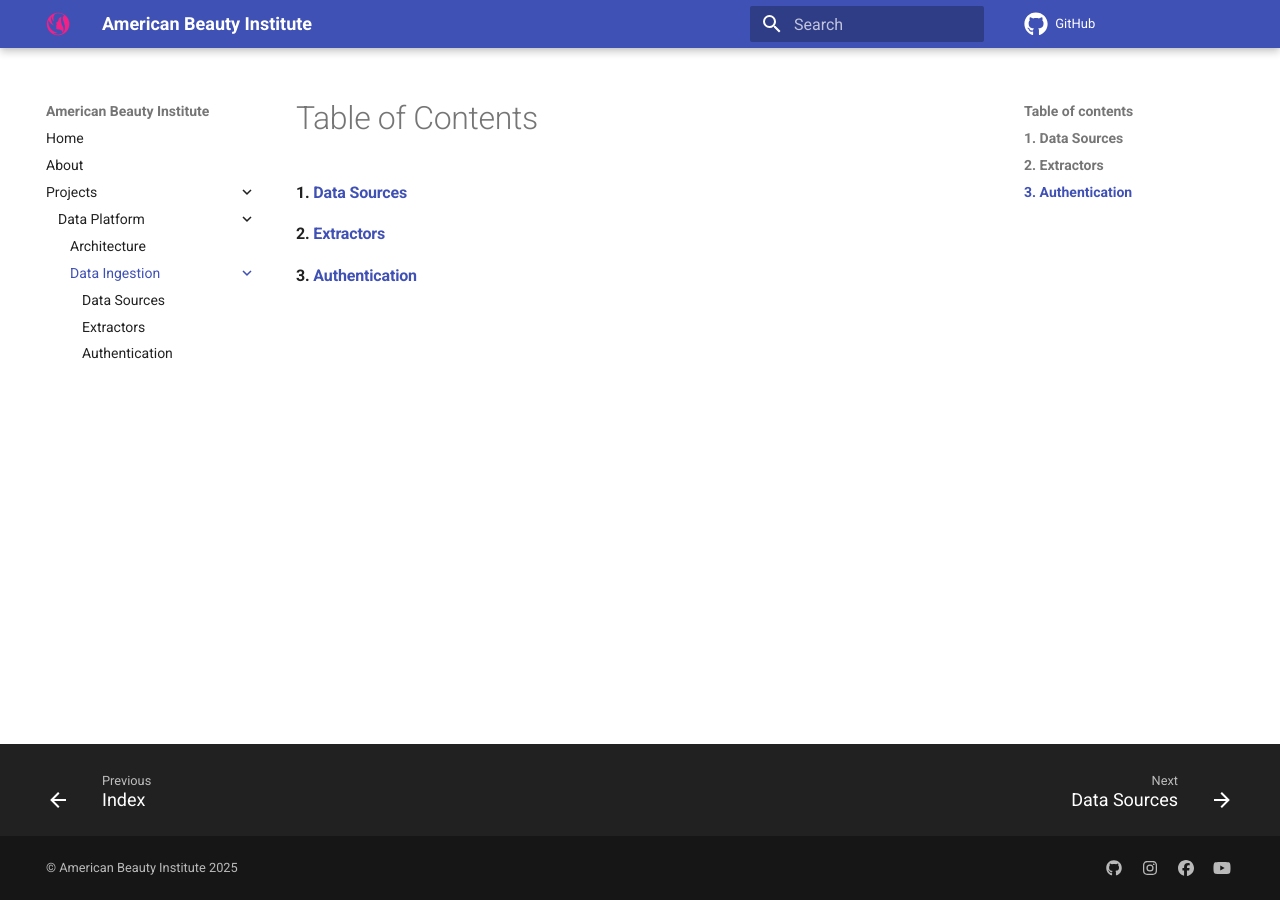
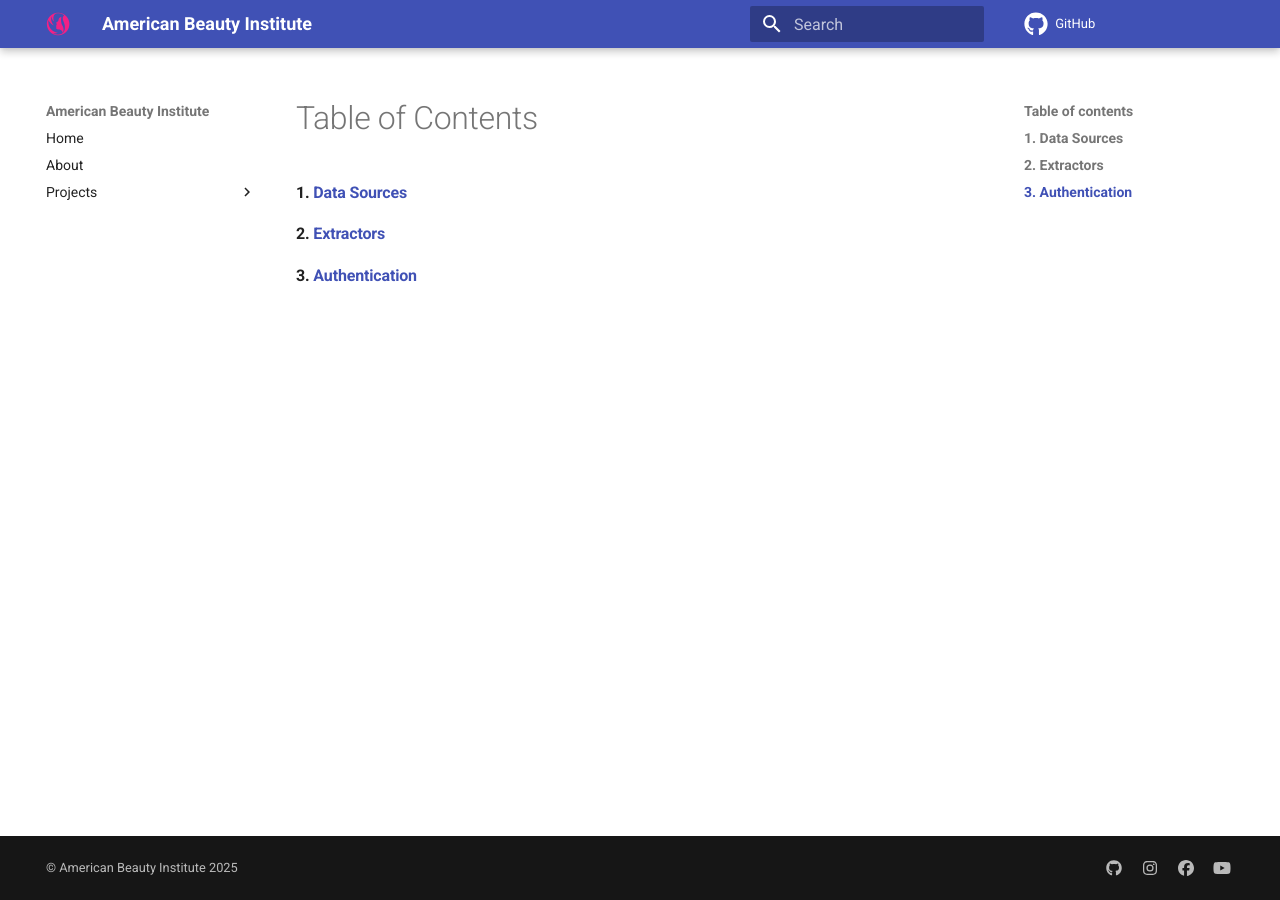
Before and after one commit to AmericanBeautyInstitute/data-platform, an MkDocs documentation site: the page built from docs/data-platform/data-ingestion/index.md, in a window 1280 px wide. Built offline with MkDocs 1.6.1 and Material for MkDocs 9.7.7, drawn with Linux system fonts in a browser that asks for light colours.

Commit message:
Remove unnecessary nav bar path

```diff
--- a/mkdocs.yml
+++ b/mkdocs.yml
@@ -27,7 +27,6 @@ nav:
       - Architecture:
         - data-platform/architecture/index.md
       - Data Ingestion:
-        - data-platform/data-ingestion/index.md
         - Data Sources: data-platform/data-ingestion/data-sources.md
         - Extractors: data-platform/data-ingestion/extractors.md
         - Authentication: data-platform/data-ingestion/authentication.md
```
